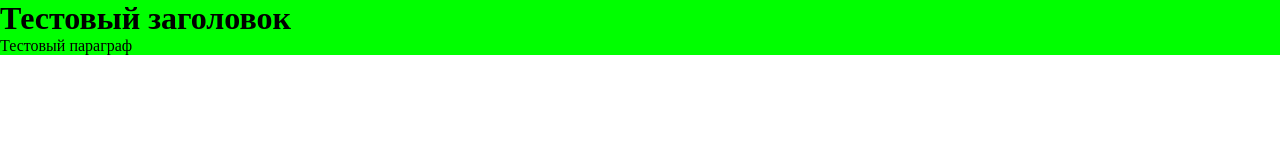
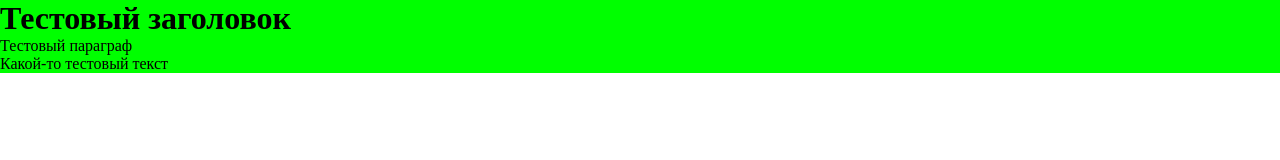
Before and after one commit to MynameisIM/my-name-repository, a plain HTML site: page index.html in a window 1280 px wide. Drawn offline with Linux system fonts and the light colour scheme.

Commit message:
second test commit

```diff
--- a/index.html
+++ b/index.html
@@ -9,6 +9,9 @@
 <div class="main">
 	<h1>Тестовый заголовок</h1>
 	<p>Тестовый параграф</p>
+	<div class="small">
+		<span>Какой-то тестовый текст</span>
+	</div>
 </div>
 
 </body>
```
